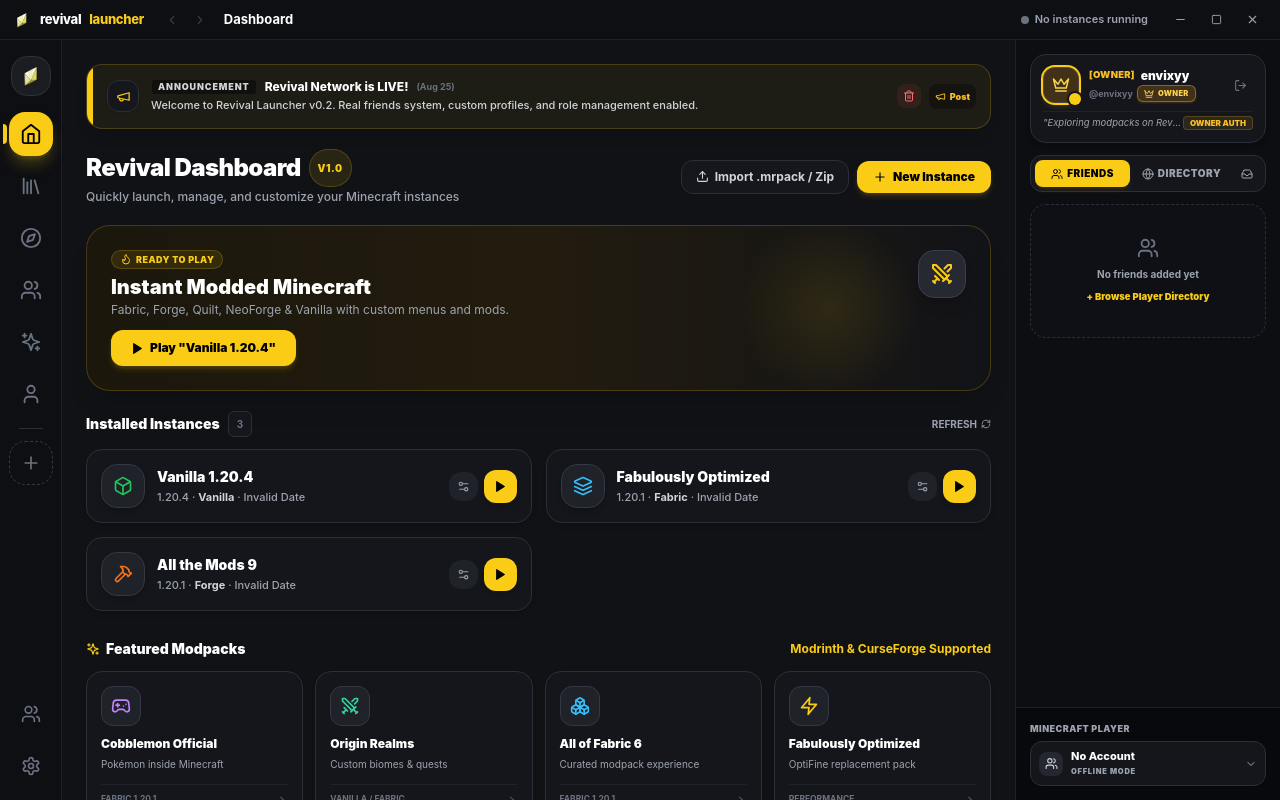
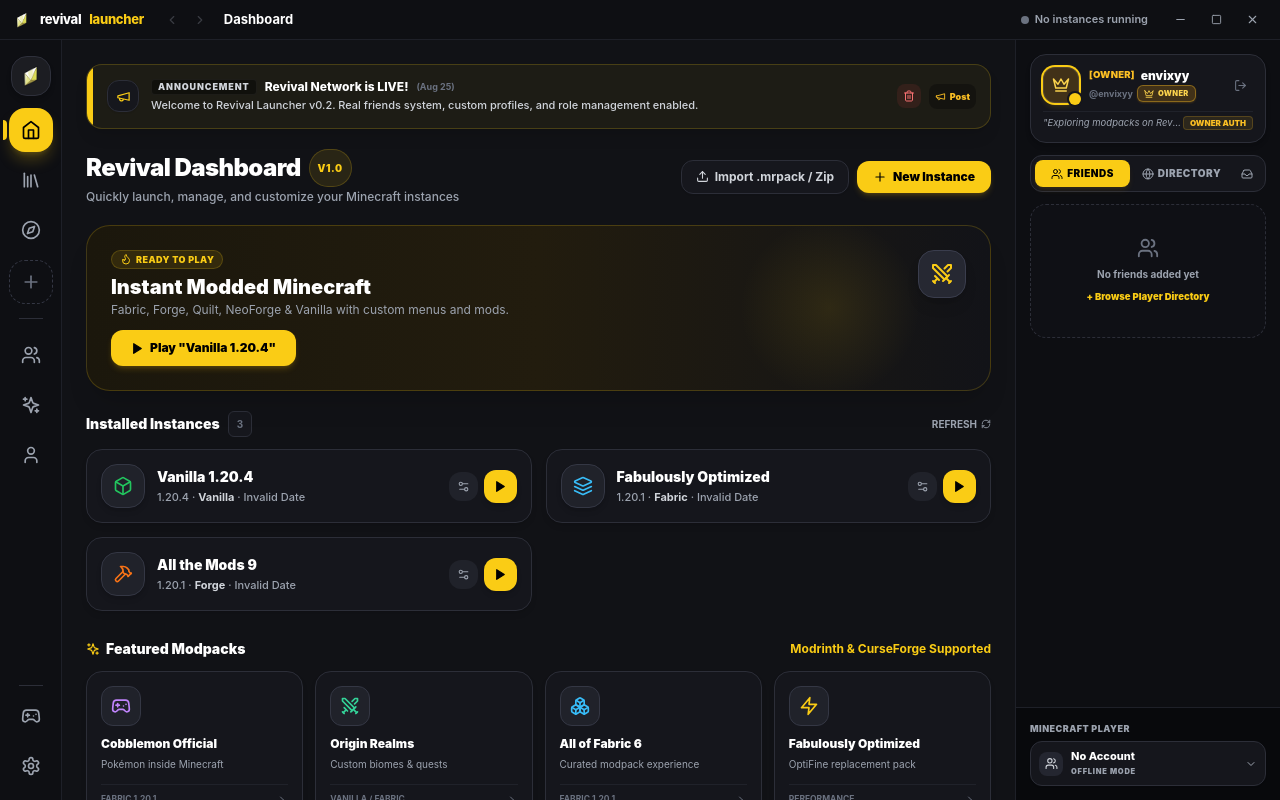
Before and after one commit to envixyy/revival-launcher, a React (Vite) app: page / in a window 1280 px wide. Built offline with nearby package versions, Linux system fonts and the light colour scheme.

Commit message:
style: reorganized sidebar navigation into 3 clean visual sections & replaced duplicate accounts icon

```diff
--- a/src/components/Sidebar.tsx
+++ b/src/components/Sidebar.tsx
@@ -1,4 +1,4 @@
-import { Home, Compass, Library, Plus, Settings, Users, User, Sparkles } from 'lucide-react';
+import { Home, Compass, Library, Plus, Settings, Users, User, Sparkles, Gamepad2 } from 'lucide-react';
 import logoImg from '../assets/logo.png';
 
 interface SidebarProps {
@@ -8,29 +8,27 @@
 }
 
 export function Sidebar({ activeTab, setActiveTab, onPlusClick }: SidebarProps) {
-  const primaryNav = [
-    { id: 'home',        icon: <Home size={22} />,        label: 'Dashboard' },
-    { id: 'library',     icon: <Library size={22} />,     label: 'Library' },
-    { id: 'search',      icon: <Compass size={22} />,     label: 'Discover' },
-    { id: 'friends',     icon: <Users size={22} />,       label: 'Friends Hub' },
-    { id: 'suggestions', icon: <Sparkles size={22} />,    label: 'Suggestions Forum' },
-    { id: 'profile',     icon: <User size={22} />,        label: 'Profile' },
+  // Main Instance & Launcher Navigation
+  const gameNav = [
+    { id: 'home', icon: <Home size={20} />, label: 'Dashboard' },
+    { id: 'library', icon: <Library size={20} />, label: 'Library' },
+    { id: 'search', icon: <Compass size={20} />, label: 'Discover' },
   ];
 
-  return (
-    <div className="w-[62px] h-full flex flex-col items-center py-3 bg-[#0e0f13] border-r border-[#1e2028] select-none flex-shrink-0">
-      {/* Brand Icon */}
-      <button
-        onClick={() => setActiveTab('home')}
-        className="mb-4 mt-1 w-10 h-10 rounded-2xl bg-[#1c1d22] border border-[#2e303b] flex items-center justify-center p-1.5 hover:border-[#facc15]/50 transition-all"
-        title="Revival Launcher"
-      >
-        <img src={logoImg} alt="Logo" className="w-full h-full object-contain" />
-      </button>
+  // Community & Social Hub
+  const socialNav = [
+    { id: 'friends', icon: <Users size={20} />, label: 'Friends Hub' },
+    { id: 'suggestions', icon: <Sparkles size={20} />, label: 'Suggestions Forum' },
+    { id: 'profile', icon: <User size={20} />, label: 'My Profile' },
+  ];
 
-      {/* Primary Navigation Icons */}
-      <div className="flex-1 flex flex-col items-center gap-2 w-full px-1.5">
-        {primaryNav.map((item) => {
+  // System & Accounts Footer
+  const systemNav = [
+    { id: 'accounts', icon: <Gamepad2 size={20} />, label: 'Minecraft Accounts' },
+    { id: 'settings', icon: <Settings size={20} />, label: 'Settings' },
+  ];
+
+  const renderNavButton = (item: { id: string; icon: any; label: string }) => {
     const isActive = activeTab === item.id;
     return (
       <button
@@ -39,8 +37,8 @@
         title={item.label}
         className={`relative w-11 h-11 rounded-2xl flex items-center justify-center transition-all ${
           isActive
-                  ? 'bg-[#facc15] text-black shadow-lg shadow-yellow-400/25'
-                  : 'text-gray-500 hover:text-white hover:bg-[#1c1d22]'
+            ? 'bg-[#facc15] text-black shadow-lg shadow-yellow-400/25 font-bold'
+            : 'text-gray-400 hover:text-white hover:bg-[#1c1d22]'
         }`}
       >
         {item.icon}
@@ -49,45 +47,50 @@
         )}
       </button>
     );
-        })}
+  };
 
-        {/* Divider */}
-        <div className="w-6 h-px bg-[#2c2e38] my-1" />
+  return (
+    <div className="w-[62px] h-full flex flex-col items-center py-3 bg-[#0e0f13] border-r border-[#1e2028] select-none flex-shrink-0">
+      {/* Brand Icon */}
+      <button
+        onClick={() => setActiveTab('home')}
+        className="mb-3 mt-1 w-10 h-10 rounded-2xl bg-[#1c1d22] border border-[#2e303b] flex items-center justify-center p-1.5 hover:border-[#facc15]/50 transition-all active:scale-95 shadow-md"
+        title="Revival Launcher Dashboard"
+      >
+        <img src={logoImg} alt="Logo" className="w-full h-full object-contain" />
+      </button>
 
-        {/* Add Instance */}
+      {/* Main Navigation Section */}
+      <div className="flex-1 flex flex-col items-center gap-1.5 w-full px-1.5 overflow-y-auto no-scrollbar">
+        {/* Section 1: Launcher & Game Navigation */}
+        <div className="flex flex-col items-center gap-1.5 w-full">
+          {gameNav.map(renderNavButton)}
+
+          {/* New Instance Plus Button */}
           <button
             onClick={onPlusClick}
-          title="New Instance"
-          className="w-11 h-11 rounded-2xl border border-dashed border-[#343744] hover:border-[#facc15]/60 text-gray-500 hover:text-[#facc15] flex items-center justify-center transition-all"
+            title="Create New Instance"
+            className="w-11 h-11 rounded-2xl border border-dashed border-[#343744] hover:border-[#facc15]/70 text-gray-500 hover:text-[#facc15] flex items-center justify-center transition-all hover:bg-[#facc15]/5 active:scale-95 mt-0.5"
           >
             <Plus size={20} />
           </button>
         </div>
 
-      {/* Footer Icons */}
-      <div className="flex flex-col items-center gap-2 w-full px-1.5 mt-2">
-        <button
-          onClick={() => setActiveTab('accounts')}
-          title="Accounts"
-          className={`w-11 h-11 rounded-2xl flex items-center justify-center transition-all ${
-            activeTab === 'accounts'
-              ? 'bg-[#facc15] text-black shadow-lg shadow-yellow-400/25'
-              : 'text-gray-500 hover:text-white hover:bg-[#1c1d22]'
-          }`}
-        >
-          <Users size={20} />
-        </button>
-        <button
-          onClick={() => setActiveTab('settings')}
-          title="Settings"
-          className={`w-11 h-11 rounded-2xl flex items-center justify-center transition-all ${
-            activeTab === 'settings'
-              ? 'bg-[#facc15] text-black shadow-lg shadow-yellow-400/25'
-              : 'text-gray-500 hover:text-white hover:bg-[#1c1d22]'
-          }`}
-        >
-          <Settings size={20} />
-        </button>
+        {/* Section Divider */}
+        <div className="w-6 h-px bg-[#2c2e38] my-2" />
+
+        {/* Section 2: Social & Community Hub */}
+        <div className="flex flex-col items-center gap-1.5 w-full">
+          {socialNav.map(renderNavButton)}
+        </div>
+      </div>
+
+      {/* Section Divider */}
+      <div className="w-6 h-px bg-[#2c2e38] my-2" />
+
+      {/* Section 3: Footer System & Accounts */}
+      <div className="flex flex-col items-center gap-1.5 w-full px-1.5">
+        {systemNav.map(renderNavButton)}
       </div>
     </div>
   );
```
Lines whose indentation alone changed are shown as unchanged.
